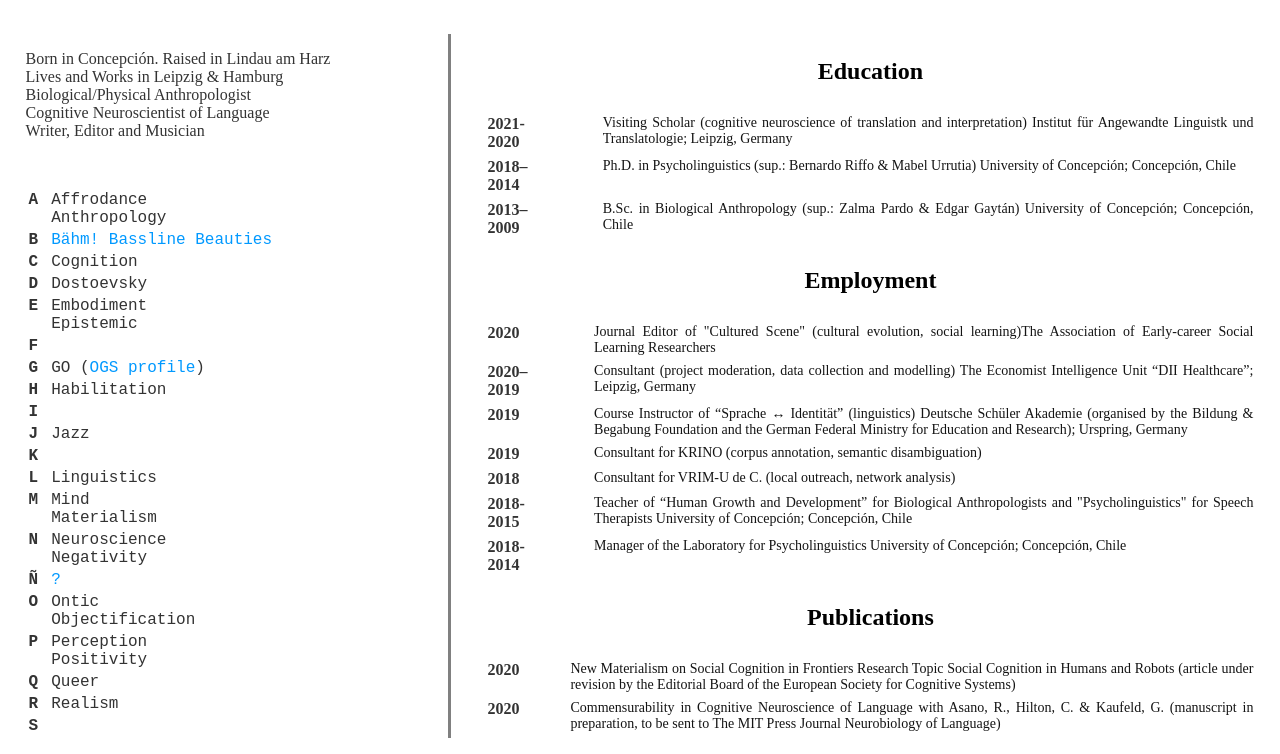
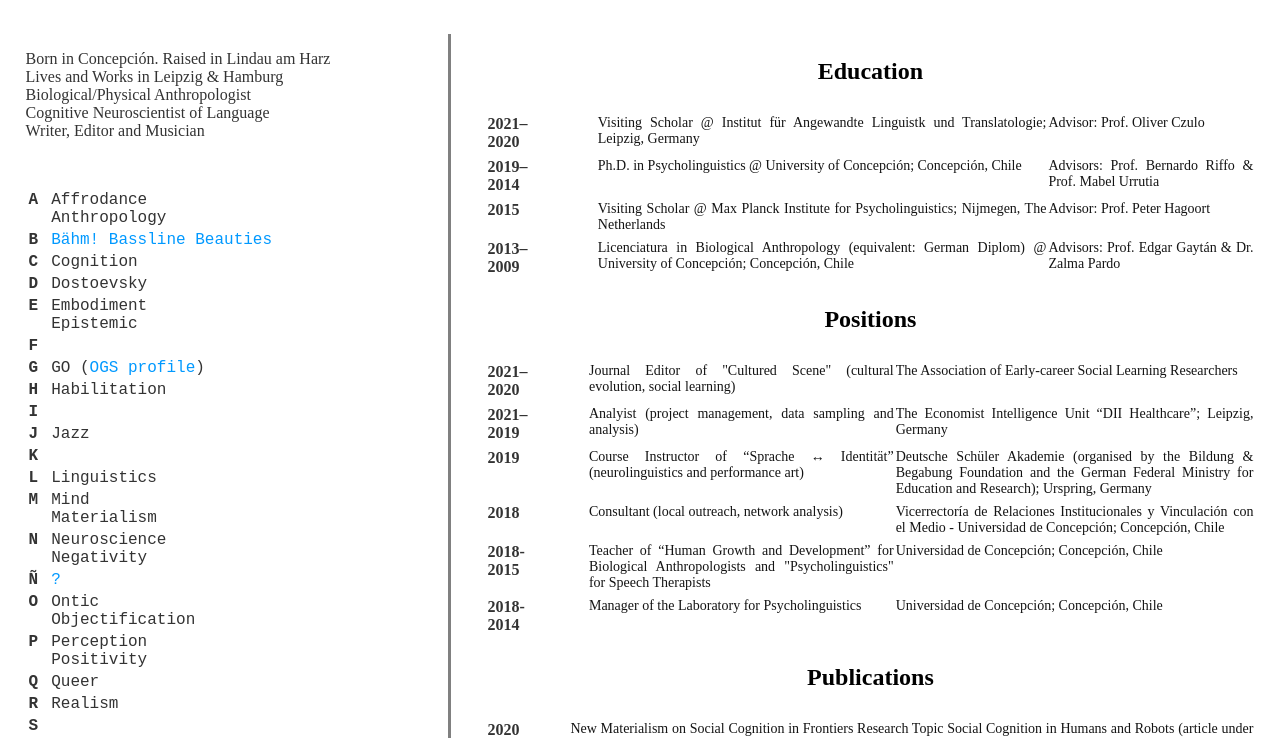
Before and after one commit to NicolasAranedaHinrichs/NicolasAranedaHinrichs.github.io, a plain HTML site: page cv.html in a window 1280 px wide. Shown: the part 46-800 px from the top of the page. Drawn offline with Linux system fonts and the light colour scheme; a web font is replaced by a local one.

Commit message:
Update cv.html

```diff
--- a/cv.html
+++ b/cv.html
@@ -17,48 +17,57 @@
 <center><h3>Education</h3></center>
 <table class=cvtable>
 <tr>
-<th>2021-2020</th>
-<td>Visiting Scholar (cognitive neuroscience of translation and interpretation) Institut für Angewandte Linguistk und Translatologie; Leipzig, Germany</td>
+<th>2021–2020</th>
+<td>Visiting Scholar @ Institut für Angewandte Linguistk und Translatologie; Leipzig, Germany</td>
+<td>Advisor: Prof. Oliver Czulo</td>
 </tr>
 <tr>
-<th>2018–2014</th>
-<td>Ph.D. in Psycholinguistics (sup.: Bernardo Riffo & Mabel Urrutia) University of Concepción; Concepción, Chile</td>
+<th>2019–2014</th>
+<td>Ph.D. in Psycholinguistics @ University of Concepción; Concepción, Chile</td>
+<td>Advisors: Prof. Bernardo Riffo & Prof. Mabel Urrutia</td>
 </tr>
 <tr>
+<th>2015</th>
+<td>Visiting Scholar @ Max Planck Institute for Psycholinguistics; Nijmegen, The Netherlands</td>
+<td>Advisor: Prof. Peter Hagoort</td>
+</tr><tr>
 <th>2013–2009</th>
-<td>B.Sc. in Biological Anthropology (sup.: Zalma Pardo & Edgar Gaytán) University of Concepción; Concepción, Chile</td>
+<td>Licenciatura in Biological Anthropology (equivalent: German Diplom) @ University of Concepción; Concepción, Chile</td>
+<td>Advisors: Prof. Edgar Gaytán & Dr. Zalma Pardo</td>
 </tr>
 </table>
 
-<center><h3>Employment</h3></center>
+<center><h3>Positions</h3></center>
 <table class=cvtable>
 <tr>
-<th>2020</th>
-<td>Journal Editor of "Cultured Scene" (cultural evolution, social learning)The Association of Early-career Social Learning Researchers</td>
+<th>2021–2020</th>
+<td>Journal Editor of "Cultured Scene" (cultural evolution, social learning)</td>
+<td>The Association of Early-career Social Learning Researchers</td>
 </tr>
 <tr>
-<th>2020–2019</th>
-<td>Consultant (project moderation, data collection and modelling) The Economist Intelligence Unit “DII Healthcare”; Leipzig, Germany</td>
+<th>2021–2019</th>
+<td>Analyist (project management, data sampling and analysis)</td>
+<td>The Economist Intelligence Unit “DII Healthcare”; Leipzig, Germany</td>
 </tr>
 <tr>
 <th>2019</th>
-<td>Course Instructor of “Sprache ↔ Identität” (linguistics) Deutsche Schüler Akademie (organised by the Bildung & Begabung Foundation and the German Federal Ministry for Education and Research); Urspring, Germany</td>
-</tr>
-<tr>
-<th>2019</th>
-<td>Consultant for KRINO (corpus annotation, semantic disambiguation)</td>
+<td>Course Instructor of “Sprache ↔ Identität” (neurolinguistics and performance art)</td>
+<td>Deutsche Schüler Akademie (organised by the Bildung & Begabung Foundation and the German Federal Ministry for Education and Research); Urspring, Germany</td>
 </tr>
 <tr>
 <th>2018</th>
-<td>Consultant for VRIM-U de C. (local outreach, network analysis)</td>
+<td>Consultant (local outreach, network analysis)</td>
+<td>Vicerrectoría de Relaciones Institucionales y Vinculación con el Medio - Universidad de Concepción; Concepción, Chile</td>
 </tr>
 <tr>
 <th>2018-2015</th>
-<td>Teacher of “Human Growth and Development” for Biological Anthropologists and "Psycholinguistics" for Speech Therapists University of Concepción; Concepción, Chile</td>
+<td>Teacher of “Human Growth and Development” for Biological Anthropologists and "Psycholinguistics" for Speech Therapists</td>
+<td>Universidad de Concepción; Concepción, Chile</td>
 </tr>
 <tr>
 <th>2018-2014</th>
-<td>Manager of the Laboratory for Psycholinguistics University of Concepción; Concepción, Chile</td>
+<td>Manager of the Laboratory for Psycholinguistics</td>
+<td>Universidad de Concepción; Concepción, Chile</td>
 </tr>
 </table>
 
@@ -209,8 +218,12 @@
 <center><h3>Languages</h3></center>
 <table class=cvtable>
 <tr>
-<th>Spanish & German</th>
-<td>Native (bilingual)</td>
+<th>German</th>
+<td>Native</td>
+</tr>
+<tr>
+<th>Spanish</th>
+<td>Native</td>
 </tr>
 <tr>
 <th>English</th>
@@ -218,11 +231,11 @@
 </tr>
 <tr>
 <th>French</th>
-<td>Elementary (B1 by Alliance française)</td>
+<td>Elementary (B1 by Alliance Française)</td>
 </tr>
 <tr>
 <th>Japanese</th>
-<td>Rudimentary (2 semester-long course)</td>
+<td>Rudimentary (A1 ongoing course)</td>
 </tr>
 </table>
 
```
